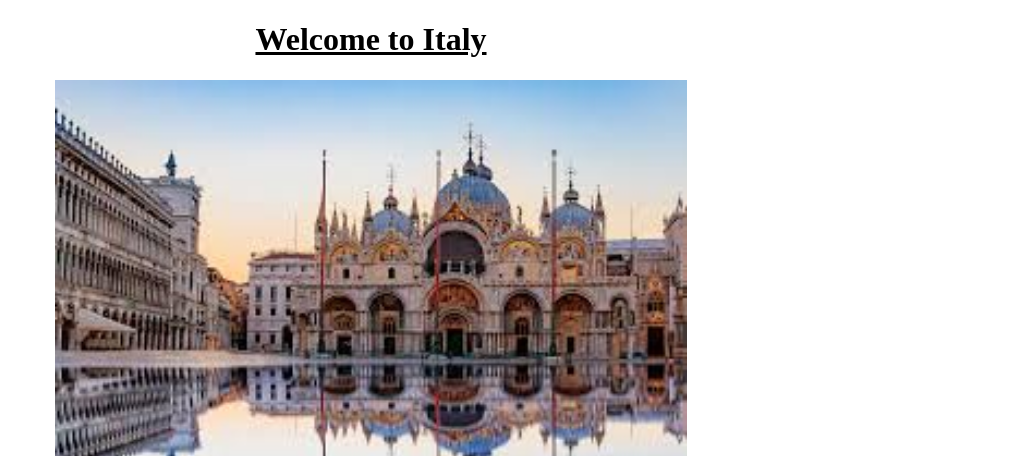
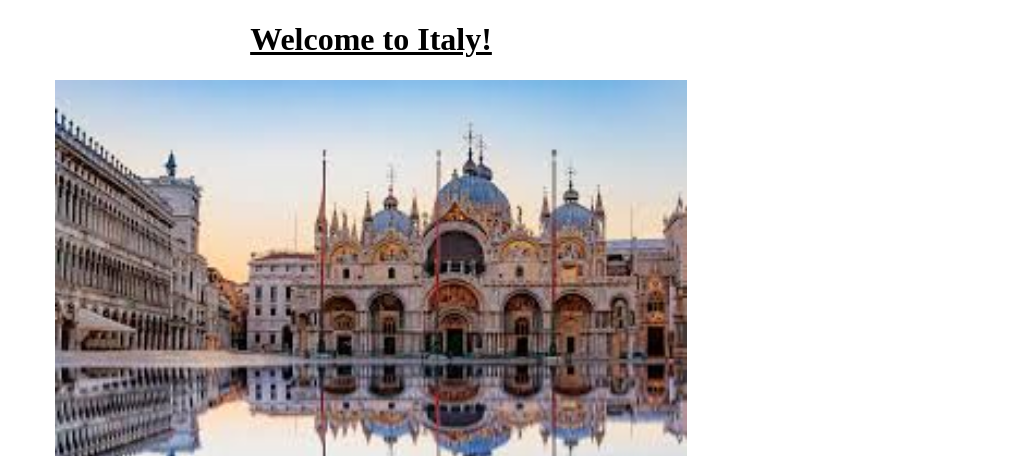
Before and after one commit to Zattic124/Italy-Site, a plain HTML site: page index.html in a window 1280 px wide. Shown: the top 456 px of the page, without its empty margins (269-1280 px from the left). Drawn offline with Linux system fonts and the light colour scheme.

```diff
--- a/index.html
+++ b/index.html
@@ -14,7 +14,7 @@
         <body>
 
             <h1>
-                Welcome to Italy
+                Welcome to Italy!
             </h1>
 
             <img id="pic1" src="images/italy16.jpg" alt="">
```
